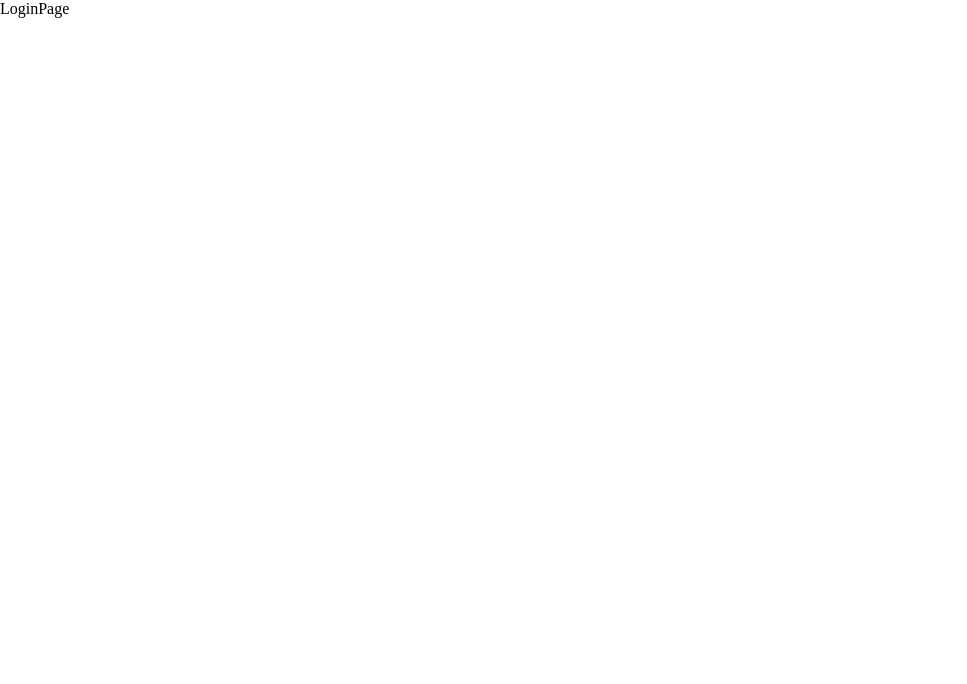
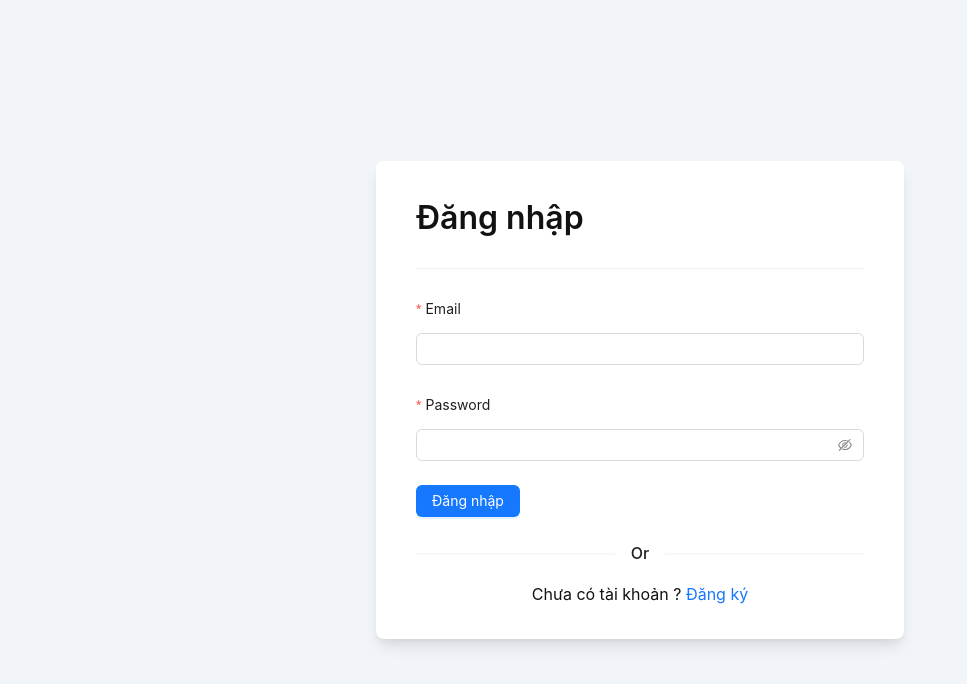
Before and after one commit to NKCuongz1901/bookEcom, a React (Vite) app: page /login in a window 1280 px wide. Shown: the top 684 px of the page, without its empty margins (0-967 px from the left). Built offline with nearby package versions, Linux system fonts and the light colour scheme.

Commit message:
Done login register page

```diff
--- a/src/main.tsx
+++ b/src/main.tsx
@@ -9,6 +9,7 @@
 import RegisterPage from 'pages/client/auth/registerPage';
 import 'styles/global.scss'
 import HomePage from 'pages/client/auth/homePage';
+import { App } from 'antd';
 
 
 const router = createBrowserRouter([
@@ -40,6 +41,8 @@
 createRoot(document.getElementById('root')!).render(
   <StrictMode>
     {/* <Layout /> */}
-    <RouterProvider router={router} />
+    <App>
+      <RouterProvider router={router} />
+    </App>
   </StrictMode>,
 )
--- /dev/null
+++ b/src/pages/client/auth/login.scss
@@ -0,0 +1,189 @@
+:root {
+    --color-white: #ffffff;
+    --color-light: #f1f5f9;
+    --color-black: #121212;
+    --color-night: #001632;
+
+    --color-red: #f44336;
+    --color-blue: #1a73e8;
+    --color-gray: #80868b;
+    --color-grayish: #dadce0;
+
+    --shadow-normal: 0 1px 3px 0 rgba(0, 0, 0, 0.1),
+        0 1px 2px 0 rgba(0, 0, 0, 0.06);
+    --shadow-medium: 0 4px 6px -1px rgba(0, 0, 0, 0.1),
+        0 2px 4px -1px rgba(0, 0, 0, 0.06);
+    --shadow-large: 0 10px 15px -3px rgba(0, 0, 0, 0.1),
+        0 4px 6px -2px rgba(0, 0, 0, 0.05);
+}
+
+
+.login-page {
+    color: var(--color-black);
+    background: var(--color-light);
+
+
+    // Components
+    .container {
+        display: flex;
+        justify-content: center;
+        align-items: center;
+        max-width: 80rem;
+        min-height: 100vh;
+        // width: 100%;
+        padding: 0 2rem;
+        margin: 0 auto;
+    }
+
+
+    .text {
+        font-family: inherit;
+        line-height: inherit;
+        text-transform: unset;
+        text-rendering: optimizeLegibility;
+
+        &-large {
+            font-size: 2rem;
+            font-weight: 600;
+            color: var(--color-black);
+        }
+
+        &-normal {
+            font-size: 1rem;
+            font-weight: 400;
+            color: var(--color-black);
+        }
+
+        &-links {
+            font-size: 1rem;
+            font-weight: 400;
+            color: var(--color-blue);
+
+            &:hover {
+                text-decoration: underline;
+            }
+        }
+    }
+
+    // Main
+    .main {
+        .wrapper {
+            max-width: 28rem;
+            width: 100%;
+            margin: 2rem auto;
+            padding: 2rem 2.5rem;
+            border: none;
+            outline: none;
+            border-radius: 0.5rem;
+            color: var(--color-black);
+            background: var(--color-white);
+            box-shadow: var(--shadow-large);
+
+            .form {
+                width: 100%;
+                height: auto;
+                margin-top: 2rem;
+
+                .input-control {
+                    display: flex;
+                    align-items: center;
+                    justify-content: space-between;
+                    margin-bottom: 1.25rem;
+                }
+
+                .input-field {
+                    font-family: inherit;
+                    font-size: 1rem;
+                    font-weight: 400;
+                    line-height: inherit;
+                    width: 100%;
+                    height: auto;
+                    padding: 0.75rem 1.25rem;
+                    border: none;
+                    outline: none;
+                    border-radius: 2rem;
+                    color: var(--color-black);
+                    background: var(--color-light);
+                    text-transform: unset;
+                    text-rendering: optimizeLegibility;
+                }
+
+                .input-submit {
+                    font-family: inherit;
+                    font-size: 1rem;
+                    font-weight: 500;
+                    line-height: inherit;
+                    cursor: pointer;
+                    min-width: 40%;
+                    height: auto;
+                    padding: 0.65rem 1.25rem;
+                    border: none;
+                    outline: none;
+                    border-radius: 2rem;
+                    color: var(--color-white);
+                    background: var(--color-blue);
+                    box-shadow: var(--shadow-medium);
+                    text-transform: capitalize;
+                    text-rendering: optimizeLegibility;
+                }
+            }
+
+            .striped {
+                display: flex;
+                flex-direction: row;
+                justify-content: center;
+                align-items: center;
+                margin: 1rem 0;
+
+                &-line {
+                    flex: auto;
+                    flex-basis: auto;
+                    border: none;
+                    outline: none;
+                    height: 2px;
+                    background: var(--color-grayish);
+                }
+
+                &-text {
+                    font-family: inherit;
+                    font-size: 1rem;
+                    font-weight: 500;
+                    line-height: inherit;
+                    color: var(--color-black);
+                    margin: 0 1rem;
+                }
+            }
+
+            .method {
+                &-control {
+                    margin-bottom: 1rem;
+                }
+
+                &-action {
+                    font-family: inherit;
+                    font-size: 0.95rem;
+                    font-weight: 500;
+                    line-height: inherit;
+                    display: flex;
+                    justify-content: center;
+                    align-items: center;
+                    width: 100%;
+                    height: auto;
+                    padding: 0.35rem 1.25rem;
+                    outline: none;
+                    border: 2px solid var(--color-grayish);
+                    border-radius: 2rem;
+                    color: var(--color-black);
+                    background: var(--color-white);
+                    text-transform: capitalize;
+                    text-rendering: optimizeLegibility;
+                    transition: all 0.35s ease;
+
+                    &:hover {
+                        background: var(--color-light);
+                    }
+                }
+            }
+        }
+    }
+}
--- a/src/pages/client/auth/loginPage.tsx
+++ b/src/pages/client/auth/loginPage.tsx
@@ -1,8 +1,89 @@
+import { App, Button, Divider, Form, Input } from "antd";
+import type { FormProps } from 'antd';
+import { useState } from "react";
+import { Link, useNavigate } from "react-router-dom";
+import './login.scss'
+import { loginAPI } from "@/services/api";
 
+
+type FieldType = {
+    username: string;
+    password: string;
+}
 const LoginPage = () => {
+    const [isSubmit, setIsSubmit] = useState(false);
+    const navigate = useNavigate();
+    const { message, notification } = App.useApp()
+    const handleLogin: FormProps<FieldType>['onFinish'] = async (values) => {
+        setIsSubmit(true);
+        const { username, password } = values;
+        const res = await loginAPI(username, password);
+        if (res.data) {
+            localStorage.setItem('access_token', res.data.access_token);
+            message.success("Login success");
+            navigate('/');
+        } else {
+            notification.error({
+                message: "Có lỗi xảy ra",
+                description: res.message && Array.isArray(res.data) ? res.message[0] : res.message,
+                duration: 5
+            })
+        }
+        setIsSubmit(false);
+    }
+
     return (
-        <div>
-            LoginPage
+        <div className="login-page">
+            <main className="main">
+                <div className="container">
+                    <section className="wrapper">
+                        <div className="heading">
+                            <h2 className="text text-large">Đăng nhập</h2>
+                            <Divider />
+                        </div>
+                        <Form
+                            name="form-register"
+                            onFinish={handleLogin}
+                            autoComplete="off"
+                        >
+                            <Form.Item<FieldType>
+                                labelCol={{ span: 24 }} //whole column
+                                label="Email"
+                                name="username"
+                                rules={[{ required: true, message: 'Email không được để trống!' }]}
+                            >
+                                <Input />
+                            </Form.Item>
+
+
+                            <Form.Item<FieldType>
+                                labelCol={{ span: 24 }} //whole column
+                                label="Password"
+                                name="password"
+                                rules={[
+                                    { required: true, message: 'password không được để trống!' }
+                                ]}
+                            >
+                                <Input.Password />
+                            </Form.Item>
+
+
+                            <Form.Item>
+                                <Button type="primary" htmlType="submit" loading={isSubmit}>
+                                    Đăng nhập
+                                </Button>
+                            </Form.Item>
+                            <Divider>Or</Divider>
+                            <p className="text text-normal" style={{ textAlign: "center" }}>
+                                Chưa có tài khoản ?
+                                <span>
+                                    <Link to='/register' > Đăng ký</Link>
+                                </span>
+                            </p>
+                        </Form>
+                    </section>
+                </div>
+            </main>
         </div>
     )
 }
--- a/src/pages/client/auth/registerPage.tsx
+++ b/src/pages/client/auth/registerPage.tsx
@@ -1,8 +1,9 @@
-import { Button, Divider, Form, Input } from 'antd';
+import { App, Button, Divider, Form, Input } from 'antd';
 import type { FormProps } from 'antd';
 import { useState } from 'react';
-import { Link } from 'react-router-dom';
+import { Link, useNavigate } from 'react-router-dom';
 import './register.scss';
+import { registerAPI } from '@/services/api';
 
 type FieldType = {
     fullName: string;
@@ -13,9 +14,22 @@
 
 const RegisterPage = () => {
     const [isSubmit, setIsSubmit] = useState(false);
+    const { message } = App.useApp();
+    const navigate = useNavigate();
+
+
 
     const onFinish: FormProps<FieldType>['onFinish'] = async (values) => {
-        console.log(values)
+        setIsSubmit(true);
+        const { fullName, email, password, phone } = values;
+        const res = await registerAPI(fullName, email, password, phone);
+        if (res.data) {
+            message.success("Register success");
+            navigate('/login');
+        } else {
+            message.error(res.message);
+        }
+        setIsSubmit(false);
     };
 
 
--- /dev/null
+++ b/src/services/api.ts
@@ -0,0 +1,10 @@
+import axios from 'services/axios.customize';
+
+export const registerAPI = (fullName: string, email: string, password: string, phone: string) => {
+    const urlBackend = "/api/v1/user/register";
+    return axios.post<IBackendRes<IRegister>>(urlBackend, { fullName, email, password, phone });
+}
+export const loginAPI = (username: string, password: string) => {
+    const urlBackend = "/api/v1/auth/login";
+    return axios.post<IBackendRes<ILogin>>(urlBackend, { username, password });
+}
--- a/src/types/global.d.ts
+++ b/src/types/global.d.ts
@@ -28,4 +28,9 @@
             id: string;
         }
     }
+    interface IRegister {
+        _id: string;
+        email: string;
+        fullName: string;
+    }
 }
```
